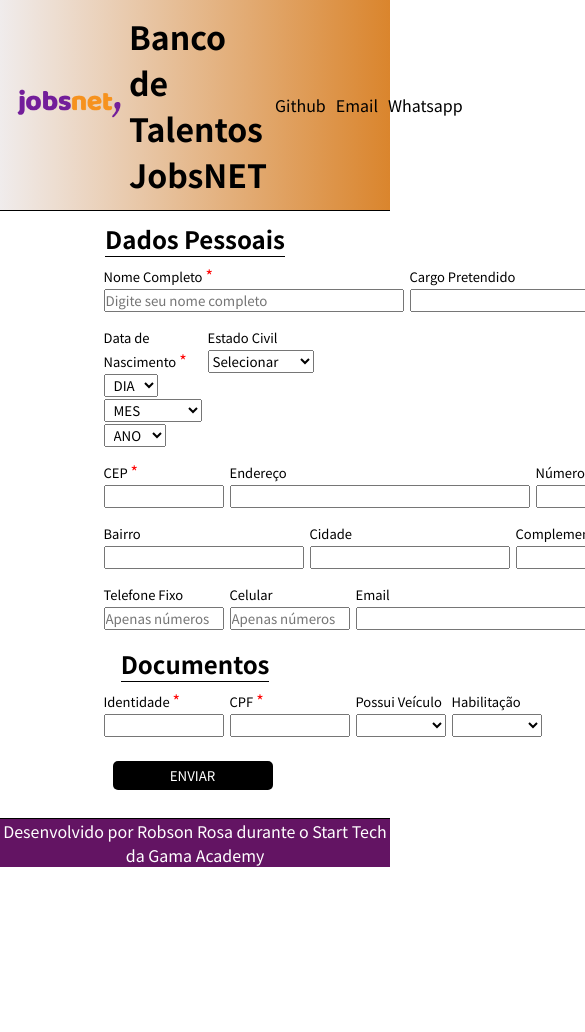
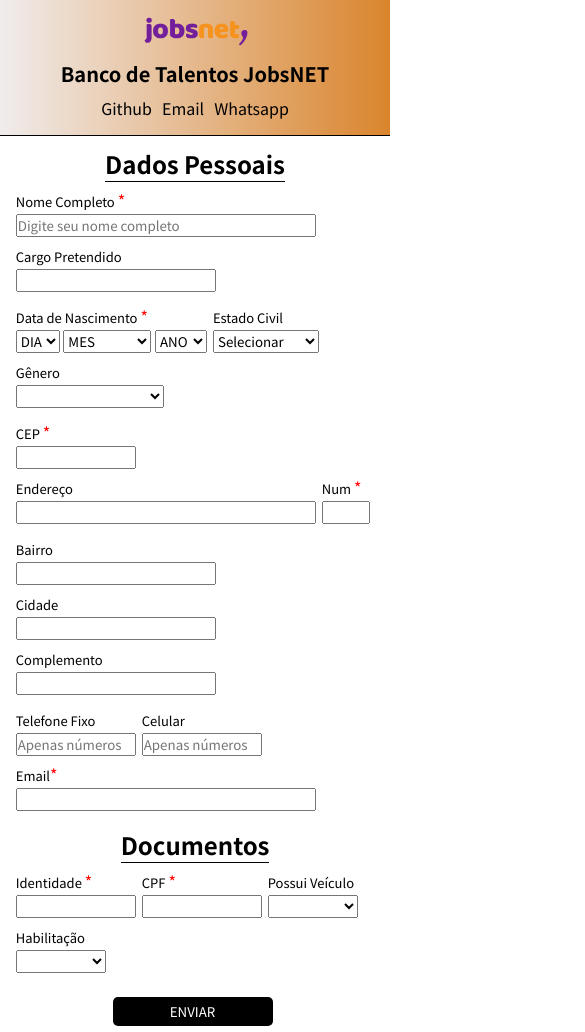
Before and after one commit to eurobsonrosa/formulario-jobsnet, a plain HTML site: page index.html in a window 390 px wide. Shown: the top 1032 px of the page, 585 px wide, since content can reach past the window. Before the commit the page ends 867 px from the top, so only its background shows below. Drawn offline with Linux system fonts and the light colour scheme.

Commit message:
alterado unidade de px para rem e adicionado estilo para otimizar uso mobile

```diff
--- a/index.html
+++ b/index.html
@@ -44,7 +44,7 @@
     <div class="bloco">
         <div>
             <label>Nome Completo </label><span class="preenchimentoObrigatorio">*</span><br>
-            <input type="text" id="nome" placeholder="Digite seu nome completo" />
+            <input type="text" id="nome" placeholder="Digite seu nome completo" required/>
         </div>
         <div>
             <label>Cargo Pretendido</label><br>
@@ -52,10 +52,10 @@
         </div>
     </div>
     <div class="bloco">
-        <div id="DataNascimento">
+        <div id="dataNascimento">
             <label for="DataNascimento">Data de Nascimento </label><span class="preenchimentoObrigatorio">*</span><br>
 
-            <select name="dia" id="dia">
+            <select name="dia" id="dia" required>
                 <option value="DIA">DIA</option>
                 <option value="">01</option>
                 <option value="">02</option>
@@ -90,7 +90,7 @@
                 <option value="">31</option>
             </select>
 
-            <select name="mes" id="mes">
+            <select name="mes" id="mes" required>
                 <option value="MES">MES</option>
                 <option value="Janeiro">Janeiro</option>
                 <option value="Fevereiro">Fevereiro</option>
@@ -106,7 +106,7 @@
                 <option value="Dezembro">Dezembro</option>
             </select>
 
-            <select name="ano" id="ano">
+            <select name="ano" id="ano" required>
                 <option value="ANO">ANO</option>
                 <option value="1940">1940</option>
                 <option value="1941">1941</option>
@@ -185,20 +185,30 @@
                 <option value="Viúvo(a)">Viúvo(a)</option>
             </select>
         </div>
+        <div>
+            <label for="genero">Gênero</label><br>
+            <select name="genero" id="genero">
+                <option value=""></option>
+                <option value="Masculino">Masculino</option>
+                <option value="Feminino">Feminino</option>
+                <option value="Outro">Outro</option>
+                <option value="Prefiro não informar">Prefiro não informar</option>
+            </select>
+        </div>
     </div>
 
     <div class="bloco">
         <div>
             <label>CEP </label><span class="preenchimentoObrigatorio">*</span><br>
-            <input id="cep" maxlength="8" type="number">
+            <input id="cep" maxlength="8" type="number" required>
         </div>
         <div>
             <label>Endereço</label><br>
             <input type="text" id="endereco">
         </div>
         <div>
-            <label for="numResidencia">Número</label><br>
-            <input type="text" id="numResidencia">
+            <label for="numResidencia">Num </label><span class="preenchimentoObrigatorio">*</span><br>
+            <input type="text" id="numResidencia" required>
         </div>
     </div>
 
@@ -227,8 +237,8 @@
             <input placeholder="Apenas números" maxlength="11" id="celular">
         </div>
         <div>
-            <label for="email">Email</label><br>
-            <input type="email" id="email">
+            <label for="email">Email</label><span class="preenchimentoObrigatorio">*</span><br>
+            <input type="email" id="email" required>
         </div>
     </div>
 
@@ -236,11 +246,11 @@
     <div class="bloco">
         <div>
             <label>Identidade </label><span class="preenchimentoObrigatorio">*</span><br>
-            <input type="number" id="identidade">
+            <input type="number" id="identidade" required>
         </div>
         <div>
             <label>CPF </label><span class="preenchimentoObrigatorio">*</span><br>
-            <input type="number" maxlength="11" id="cpf">
+            <input type="number" maxlength="11" id="cpf" required>
         </div>
         <div>
             <label for="possuiveiculo">Possui Veículo</label><br>
--- a/style.css
+++ b/style.css
@@ -30,12 +30,17 @@
 
 header ul li {
     padding: 5px;
+    padding: 0.3125rem;
+}
+
+h1 {
+    font-size: 32px;
+    font-size: 2rem;
 }
 
 ul {
     list-style: none;
-    font: size 35px;
-}
+ }
 
 a {
     text-decoration: none;
@@ -52,7 +57,9 @@
 
 h2 {
     margin-top: 10px;
+    margin-top: 0.625rem;
     border-bottom: 1px solid;
+
 }
 
 div {
@@ -61,6 +68,7 @@
 
 label {
     font-size: 13px;
+    font-size: 0.8125rem;
 }
 
 #container {
@@ -70,7 +78,7 @@
 }
 
 .bloco {
-width: 50%;
+width: 45%;
 display: flex;
 justify-content: space-between;
 }
@@ -82,20 +90,21 @@
 #DataNascimento select{
     padding: 0px 5px;
 }
-#cep, #telefone, #celular{
-    width: 120px;
+#cep, #telefone, #celular,
+#identidade, #cpf{
+    width: 7.5rem;
 }
 
 #nome, #endereco, #email {
-width: 300px;
+width: 18.75rem;
 }
 
-#categoriasHabilitacao, #possuiveiculo, #numResidencia {
-    width: 90px;
+#categoriasHabilitacao, #possuiveiculo {
+    width: 5.625rem;
 }
 
-#identidade, #cpf {
-    width: 120px;
+#numResidencia {
+    width: 3rem;
 }
 
 #container button {
@@ -142,3 +151,41 @@
     color:#da852d;
     text-decoration: underline;
 }
+
+@media only screen and (max-width: 820px) {
+    header {
+        flex-direction: column;
+    }
+
+   .bloco {
+        width: 70%;
+        flex-wrap: wrap;
+        justify-content: space-between;
+
+    }
+
+}
+
+@media only screen and (max-width: 480px) {
+
+    header {
+        flex-direction: column;
+        align-content: center;
+        text-align: center;
+    }
+
+    #container {
+        align-items: center;
+    }
+
+    h1 {
+        font-size: 1.25rem;
+    }
+    .bloco {
+        width: 95%;
+        flex-wrap: wrap;
+        justify-content: flex-start;
+    }
+
+
+}
```
